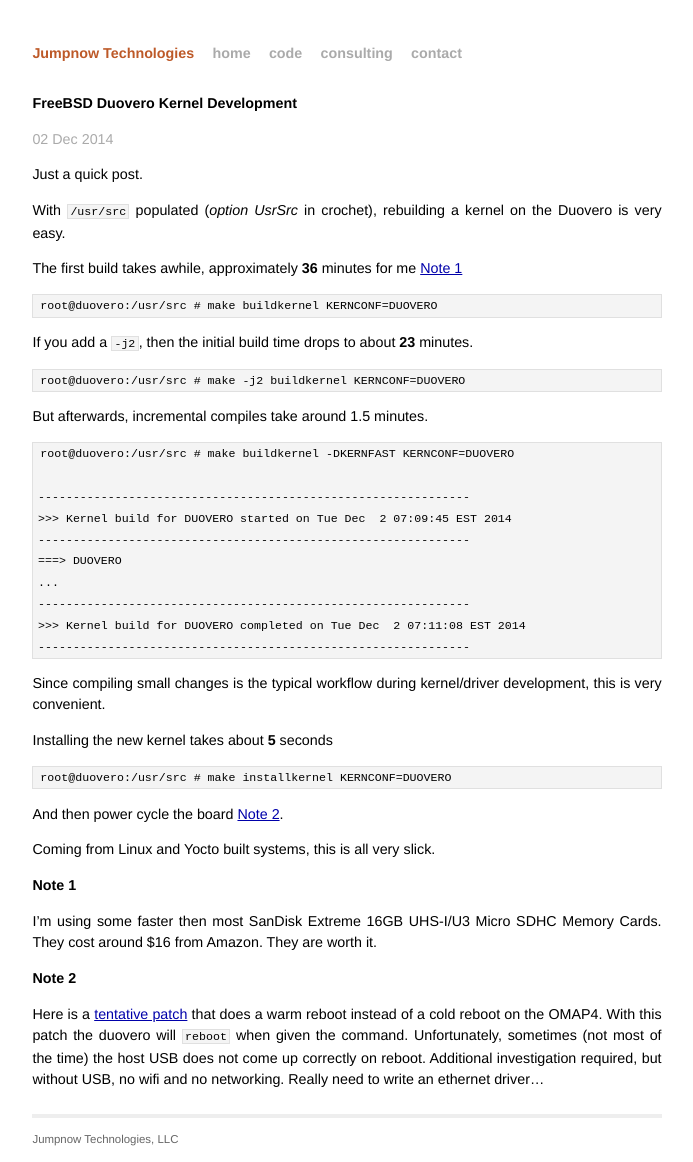
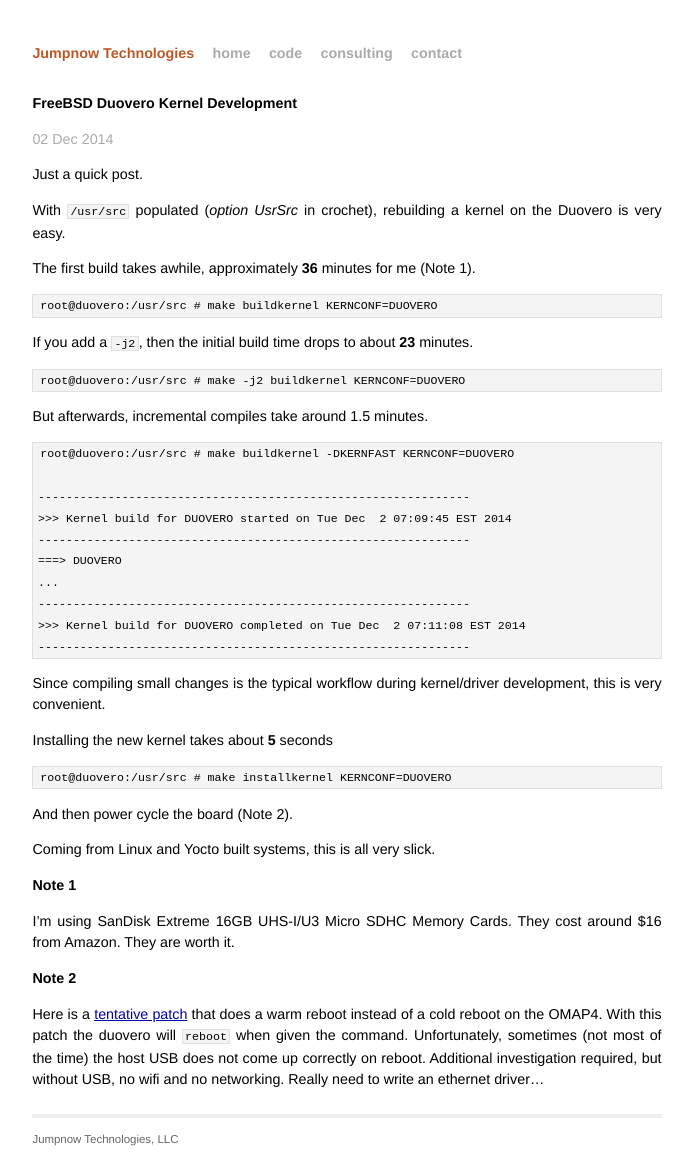
Before and after one commit to jumpnow/jumpnowtek-site, a Jekyll site: the page built from _posts/2014-12-02-FreeBSD-Duovero-Kernel-Development.md, in a window 1280 px wide. Shown: the whole page, without its empty margins (293-986 px from the left). Built offline with Jekyll 4.4.1, drawn with Linux system fonts in a browser that asks for light colours.

Commit message:
fbsd kernel doc - remove self-links

```diff
--- a/_posts/2014-12-02-FreeBSD-Duovero-Kernel-Development.md
+++ b/_posts/2014-12-02-FreeBSD-Duovero-Kernel-Development.md
@@ -11,7 +11,7 @@ Just a quick post.
 
 With `/usr/src` populated (*option UsrSrc* in crochet), rebuilding a kernel on the Duovero is very easy.
 
-The first build takes awhile, approximately **36** minutes for me [Note 1](*note-1)
+The first build takes awhile, approximately **36** minutes for me (Note 1).
 
     root@duovero:/usr/src # make buildkernel KERNCONF=DUOVERO
 
@@ -38,13 +38,13 @@ Installing the new kernel takes about **5** seconds
 
     root@duovero:/usr/src # make installkernel KERNCONF=DUOVERO
 
-And then power cycle the board [Note 2](*note-2).
+And then power cycle the board (Note 2).
 
 Coming from Linux and Yocto built systems, this is all very slick.
 
 ### Note 1
 
-I'm using some faster then most SanDisk Extreme 16GB UHS-I/U3 Micro SDHC Memory Cards. They cost around $16 from Amazon. They are worth it.
+I'm using SanDisk Extreme 16GB UHS-I/U3 Micro SDHC Memory Cards. They cost around $16 from Amazon. They are worth it.
 
 
 ### Note 2
```
